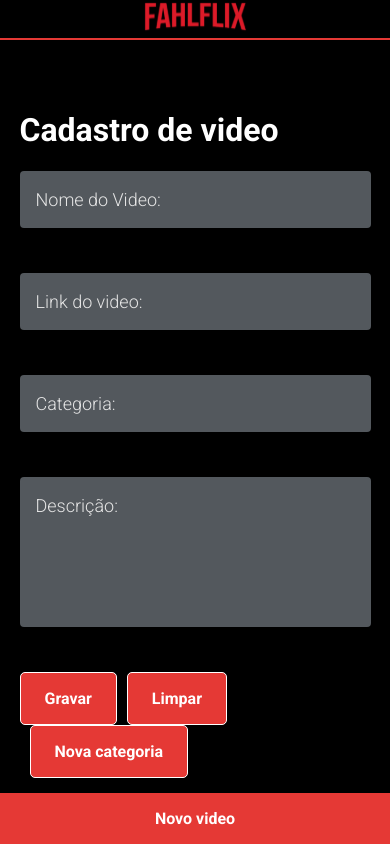
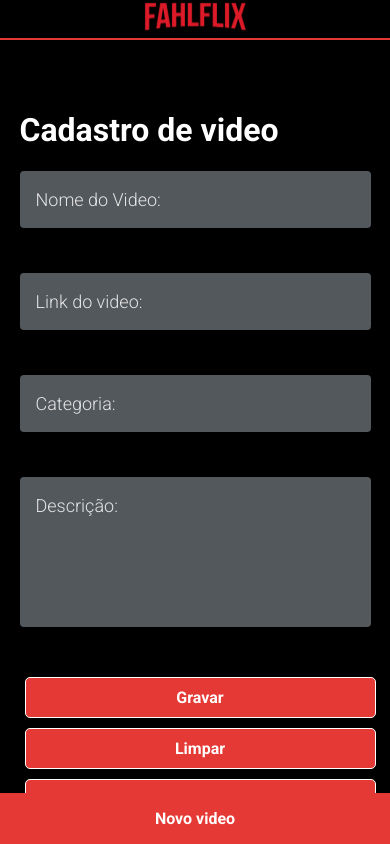
Before and after one commit to felipefahl/imersao-alura-fahlflix, a React (Create React App) app: page /cadastro/video in a window 390 px wide. Shown: the top 844 px of the page. Built offline with nearby package versions, Linux system fonts and the light colour scheme; data requests are answered from the project's data file.

Commit message:
Melhoria vizualização mobile

```diff
--- a/src/components/PageDefault/styles.ts
+++ b/src/components/PageDefault/styles.ts
@@ -13,6 +13,15 @@
 
   @media (max-width: 800px) {
     margin-top: 40px;
+    form {
+      button,
+      a {
+        width: 100%;
+        margin: 5px;
+        padding: 10px;
+        text-align: center;
+      }
+    }
   }
   ${props =>
     props.paddingAll &&
--- a/src/pages/cadastro/Video/styles.ts
+++ b/src/pages/cadastro/Video/styles.ts
@@ -91,6 +91,9 @@
     position: absolute;
     right: 24px;
     bottom: 24px;
+    @media (max-width: 800px) {
+      display: none;
+    }
   }
 `;
 
```
